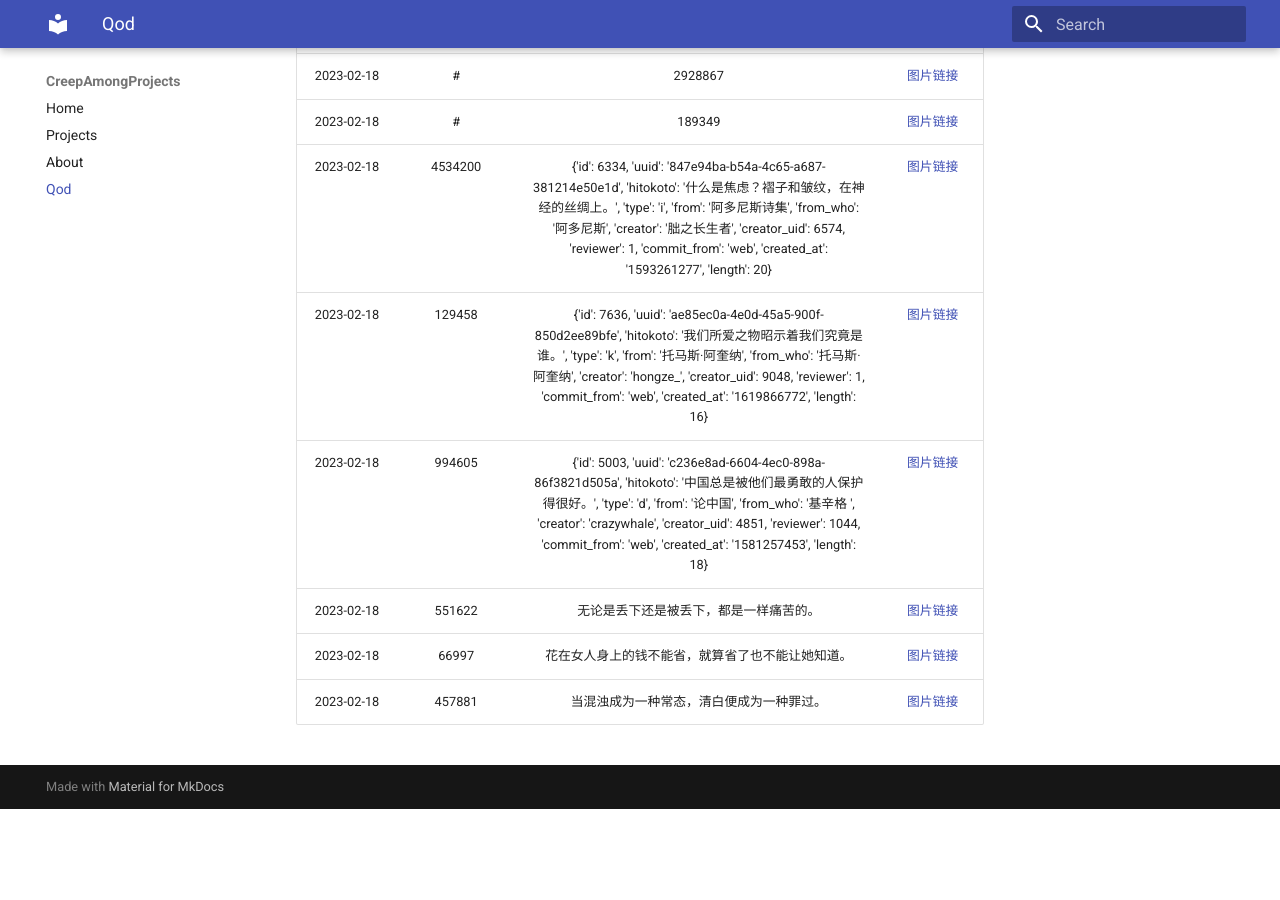
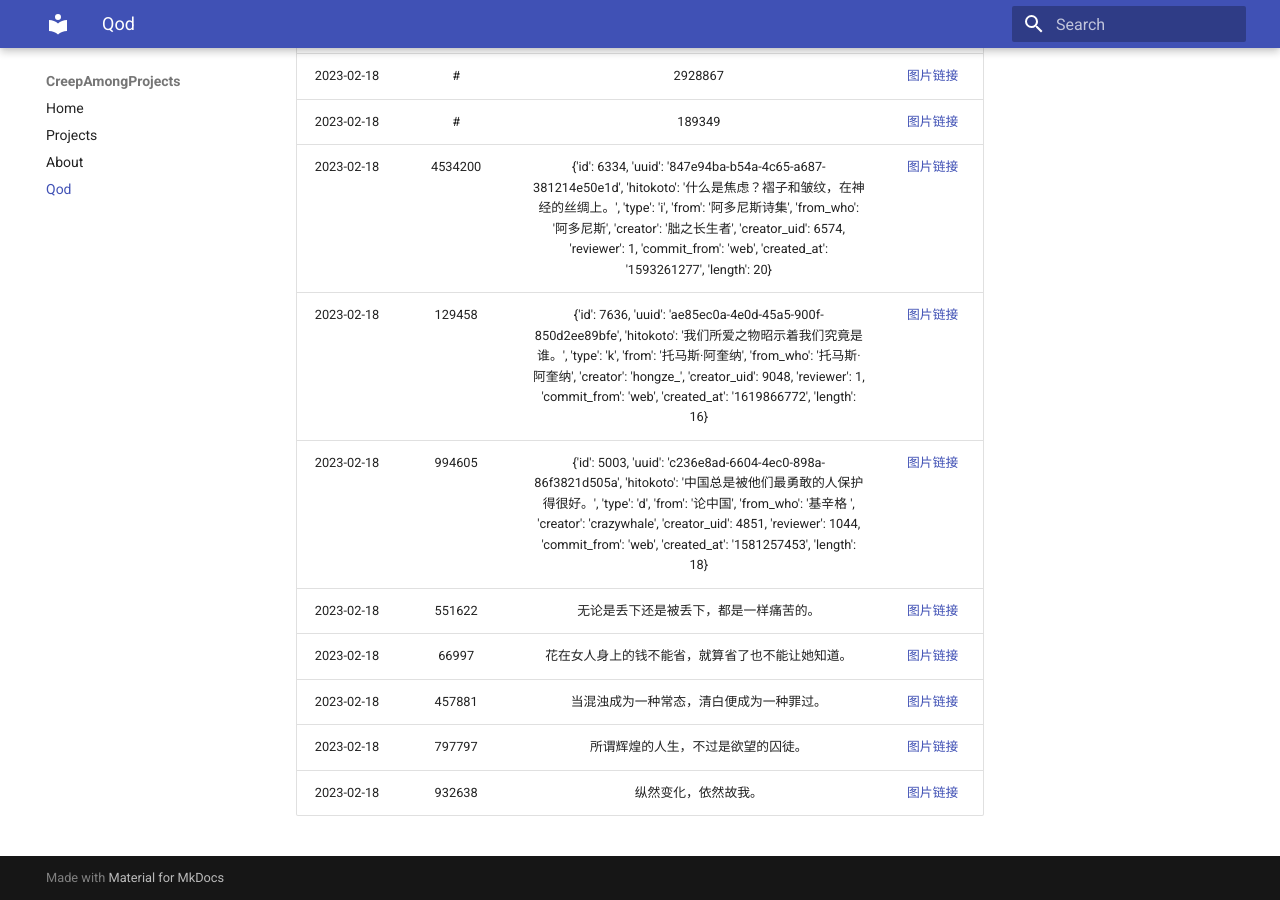
Before and after one commit to Creep-Among-Projects/CAP-Pages, an MkDocs documentation site: the page built from docs/qod.md, in a window 1280 px wide and 900 px high, scrolled down 857 px. Built offline with MkDocs 1.6.1 and Material for MkDocs 9.7.7, drawn with Linux system fonts in a browser that asks for light colours; comment, search, counter and statistics services are not loaded; before the commit the page ends 1666 px from its top, so only the background shows below that.

Commit message:
QoD Generator: 2023-02-18 18:17:59 UTC+00:00

```diff
--- a/docs/qod.md
+++ b/docs/qod.md
@@ -39,3 +39,5 @@ Theoretically three daily quotes will be automatically updated here each day.
 |2023-02-18|551622|无论是丢下还是被丢下，都是一样痛苦的。|[图片链接](qods/551622.jpg)|
 |2023-02-18|66997|花在女人身上的钱不能省，就算省了也不能让她知道。|[图片链接](qods/66997.jpg)|
 |2023-02-18|457881|当混浊成为一种常态，清白便成为一种罪过。|[图片链接](qods/457881.jpg)|
+|2023-02-18|797797|所谓辉煌的人生，不过是欲望的囚徒。|[图片链接](./qods/797797.jpg)|
+|2023-02-18|932638|纵然变化，依然故我。|[图片链接](./qods/932638.jpg)|
```
Also changed, not shown: 3 other files.
